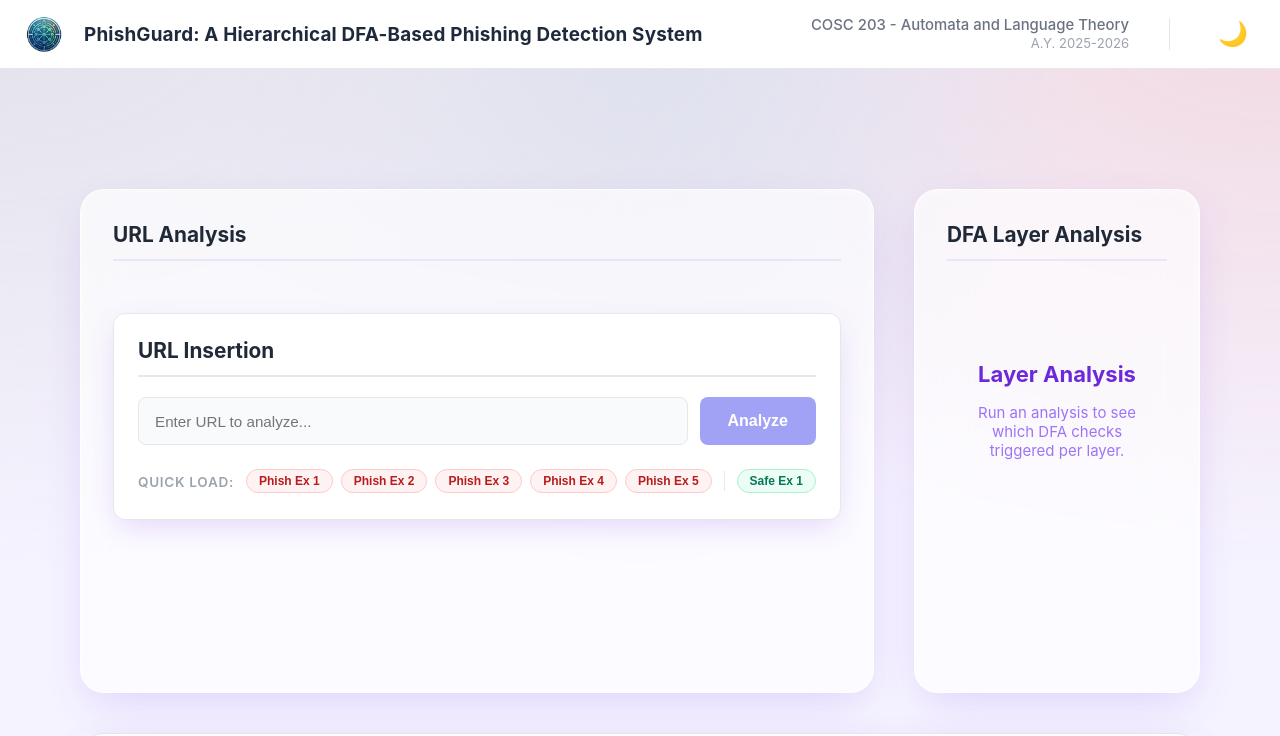
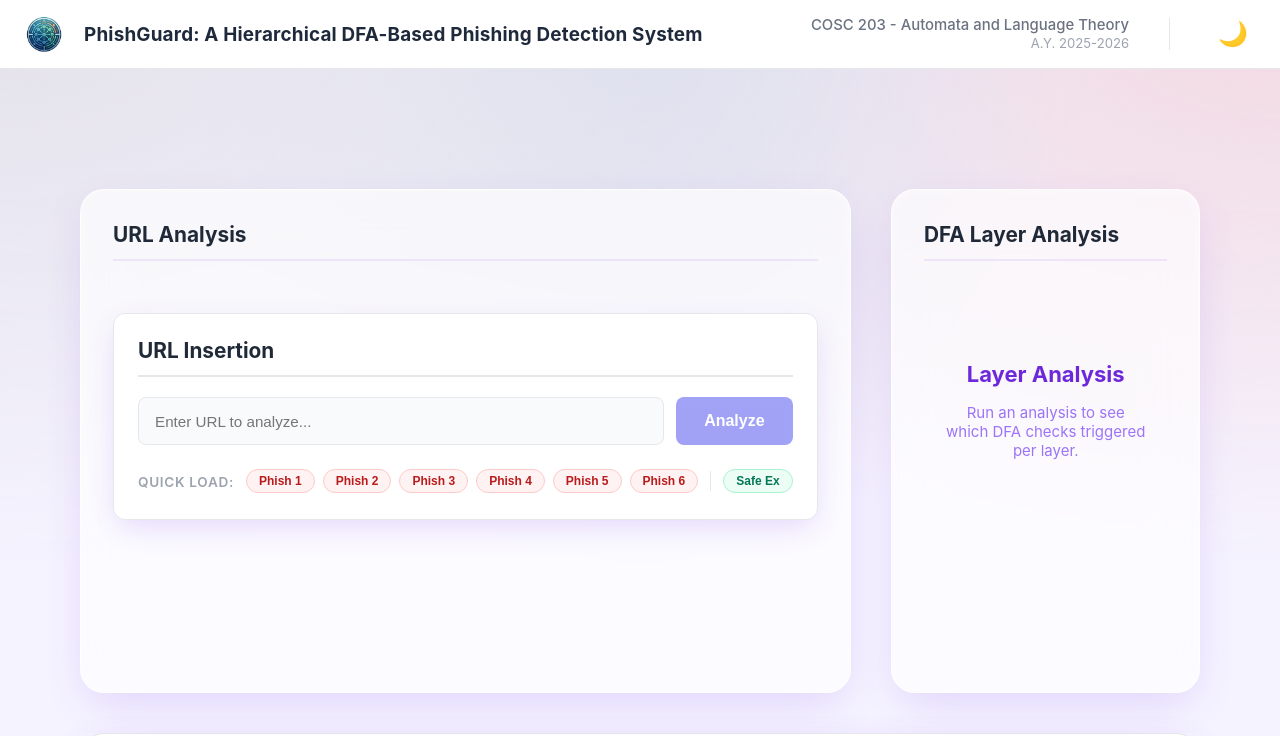
Before and after one commit to DLJocson/dfa-phishing-detector, a React (Create React App) app in the folder frontend/: page / in a window 1280 px wide. Shown: the top 736 px of the page. Built offline with nearby package versions, Linux system fonts and the light colour scheme; no server answers.

Commit message:
Update example URLs and button labels in InputBar
Replaces suspicious example URLs with new, more varied phishing examples and updates button labels for clarity. 'Phish Ex' buttons are now labeled 'Phish', and 'Safe Ex' buttons are simplified to 'Safe Ex'.

```diff
--- a/frontend/src/components/InputBar.jsx
+++ b/frontend/src/components/InputBar.jsx
@@ -22,11 +22,12 @@ const InputBar = ({ onAnalyze, isLoading }) => {
 
   const exampleUrls = {
     suspicious: [
-      'http://sub1.sub2.sub3.suspicious-domain-name-with-excessive-hyphens.xyz/login/verify/account/details/update/secure/ref/123456789',
-      'https://xn--login.secure.update.paypаl.com',
-      'https://server12345.com/click?id=1&u=2&s=3&t=4&m=5&redirect=http://evil.com',
-      'http://xn--secure-login.update12345.ru/verify?dest=http://phish.com',
-      'ftp://a.b.c.paypаl.tk/limit?q=http://bad.com'
+      'http://account-verification@192.168.100.50/portal/login-recovery-system-authentication-gateway-2024.zip',
+      'https://раypаl.login.update.admin.payment.auth.verify.top/secure?password=reset',
+      'https://myaccount-53829.no-ip.org/oauth/callback?continue=https://accounts.google.com',
+      'https://secure-login.update.сompany.ru',
+      'https://gmail-security.verification.settings.com/signin?continue=https://mail.google.com',
+      'http://сhase.online.banking.secure.account.xn--verify.login-673849.xyz/auth?redirect=https://chase.com&sessionid=a8k3m9'
     ],
     benign: [
       'https://www.google.com'
@@ -79,7 +80,7 @@ const InputBar = ({ onAnalyze, isLoading }) => {
                 type="button"
                 disabled={isLoading}
               >
-                Phish Ex {idx + 1}
+                Phish {idx + 1}
               </button>
             ))}
 
@@ -95,7 +96,7 @@ const InputBar = ({ onAnalyze, isLoading }) => {
                 type="button"
                 disabled={isLoading}
               >
-                Safe Ex {idx + 1}
+                Safe Ex
               </button>
             ))}
           </div>
```
